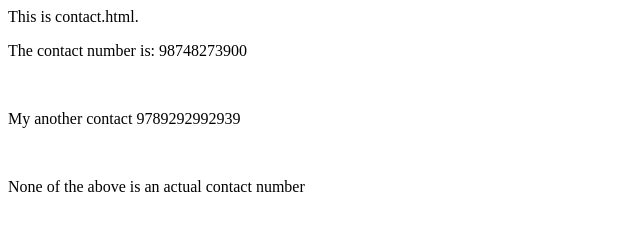
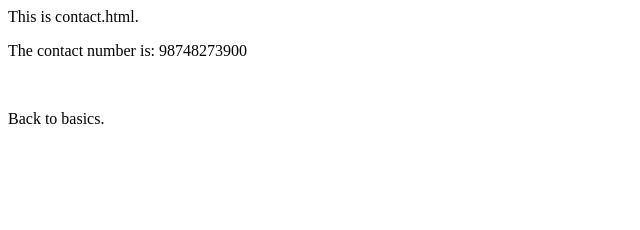
Before and after one commit to smv1796/Git, a plain HTML site: page contact.html in a window 1280 px wide. Shown: the whole page, without its empty margins (0-640 px from the left). Drawn offline with Linux system fonts and the light colour scheme.

Commit message:
Update contact.html

```diff
--- a/contact.html
+++ b/contact.html
@@ -1,7 +1,5 @@
 <html>This is contact.html.
   <p>The contact number is: 98748273900</p>
   <br>
-  <p>My another contact 9789292992939</p>
-  <br>
-  <p>None of the above is an actual contact number</p>
+  <p>Back to basics.</p>
 </html>
```
